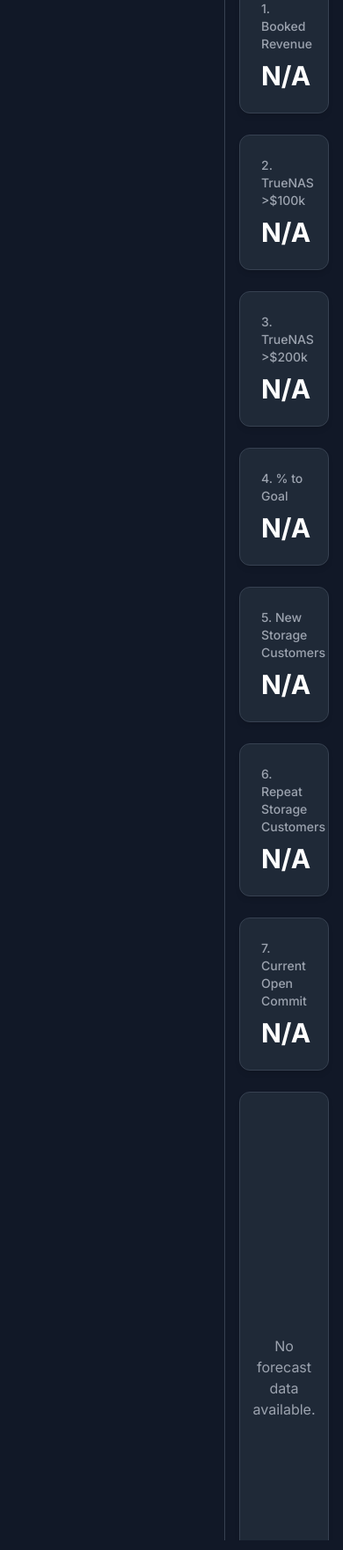
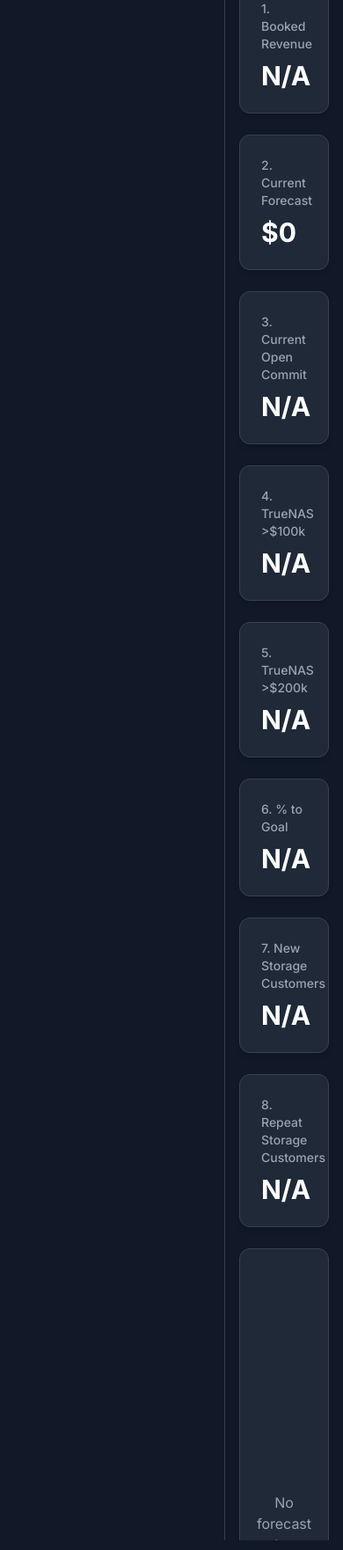
Before and after one commit to caseyabbott-truenas/live-salesforce-dashboard, a Flask app: page / in a window 390 px wide. Shown: the part 838-2600 px from the top of the page at 88% size. Run offline with Flask 3, Linux system fonts and the light colour scheme; data that the repository does not hold is empty; some libraries are stand-ins or nearby versions.

Commit message:
Add final KPI cards, fix SDR charts, and update layouts

```diff
--- a/app.py
+++ b/app.py
@@ -208,35 +208,100 @@
     return {'deal_count': deal_count}
 
 def get_current_open_commit_data(start_date, end_date, sales_region):
-    """ Calculates the value of current open commit opportunities. """
     if not sf_connection: return {}
-
     commit_products = "('TrueNAS', 'TrueNAS Mini', 'TrueCommand', 'TrueRack', 'TrueFlex')"
-
-    where_clauses = [
-        "IsClosed = False",
-        "ForecastCategoryName = 'Commit'",
-        f"Primary_Product__c IN {commit_products}"
-    ]
-    if start_date:
-        where_clauses.append(f"CloseDate >= {start_date}")
-    if end_date:
-        where_clauses.append(f"CloseDate <= {end_date}")
+    where_clauses = ["IsClosed = False", "ForecastCategoryName = 'Commit'", f"Primary_Product__c IN {commit_products}"]
+    if start_date: where_clauses.append(f"CloseDate >= {start_date}")
+    if end_date: where_clauses.append(f"CloseDate <= {end_date}")
     if sales_region and sales_region != 'All':
         regions_list = sales_region.split(',')
         formatted_regions = "','".join(regions_list)
         where_clauses.append(f"Sales_Region__c IN ('{formatted_regions}')")
-
     soql_query = f"SELECT SUM(Amount) FROM Opportunity WHERE {' AND '.join(where_clauses)}"
-
     try:
         result = sf_connection.query(soql_query)
         commit_amount = result['records'][0]['expr0'] or 0
     except Exception as e:
         print(f"❌ Current Open Commit Query Error: {e}")
         return {'commit_amount': 0}
+    return {'commit_amount': commit_amount}
 
-    return {'commit_amount': commit_amount}
+def get_current_forecast_data(start_date, end_date, sales_region):
+    booked_data = get_booked_revenue_data(start_date, end_date, sales_region)
+    commit_data = get_current_open_commit_data(start_date, end_date, sales_region)
+    booked_revenue = booked_data.get('booked_revenue', 0)
+    open_commit = commit_data.get('commit_amount', 0)
+    current_forecast = booked_revenue + open_commit
+    return {'current_forecast': current_forecast}
+
+def get_rep_performance_data(start_date, end_date):
+    if not sf_connection: return {}
+
+    owner_exclusions = "('Casey Abbott', 'Grace de Leon', 'Aundria Giardina')"
+    booking_products = ('TrueNAS', 'TrueNAS Mini', 'TrueCommand', 'TrueRack', 'TrueFlex', None, '')
+
+    shared_where = []
+    if start_date: shared_where.append(f"CloseDate >= {start_date}")
+    if end_date: shared_where.append(f"CloseDate <= {end_date}")
+    shared_where_string = ' AND '.join(shared_where)
+
+    soql_query = f"""
+        SELECT Owner.Name, Amount, Amount_Goal__c, StageName, Primary_Product__c, Account.Name, Quote_Number__c, Quota_Period__c, CloseDate
+        FROM Opportunity
+        WHERE {shared_where_string}
+        {'AND' if shared_where else ''} Owner.Name NOT IN {owner_exclusions}
+    """
+
+    try:
+        query_result = sf_connection.query_all(soql_query)
+        if not query_result['records']: return {}
+
+        records = []
+        for rec in query_result['records']:
+            records.append({
+                'ownerName': rec['Owner']['Name'],
+                'Amount': rec['Amount'],
+                'Amount_Goal__c': rec['Amount_Goal__c'],
+                'StageName': rec['StageName'],
+                'Primary_Product__c': rec['Primary_Product__c'],
+                'AccountName': rec['Account']['Name'] if rec['Account'] else '',
+                'Quote_Number__c': rec['Quote_Number__c'],
+                'Quota_Period__c': rec['Quota_Period__c']
+            })
+        df = pd.DataFrame(records)
+
+        quota_df = df[(df['StageName'] == 'Quota') & (df['Quota_Period__c'] == 'Monthly')]
+        quota_agg = quota_df.groupby('ownerName')['Amount_Goal__c'].sum().reset_index().rename(columns={'Amount_Goal__c': 'totalQuota'})
+
+        bookings_df = df[
+            (df['StageName'] == 'Closed Won') &
+            (~df['AccountName'].str.contains('ixsystems|iX Amazon', case=False, na=False)) &
+            (~df['Quote_Number__c'].str.contains('configurated', case=False, na=False)) &
+            (df['Primary_Product__c'].isin(booking_products))
+        ]
+        bookings_agg = bookings_df.groupby('ownerName')['Amount'].sum().reset_index().rename(columns={'Amount': 'totalBookings'})
+
+        if quota_agg.empty: return {}
+
+        merged_df = pd.merge(quota_agg, bookings_agg, on='ownerName', how='left').fillna(0)
+
+        merged_df = merged_df[merged_df['totalQuota'] > 0]
+
+        merged_df['percent_to_quota'] = merged_df.apply(
+            lambda row: (row['totalBookings'] / row['totalQuota'] * 100),
+            axis=1
+        )
+        merged_df = merged_df.sort_values(by='percent_to_quota', ascending=False)
+
+    except Exception as e:
+        print(f"❌ Rep Performance Query Error: {e}")
+        return {}
+
+    return {
+        'reps': merged_df['ownerName'].tolist(),
+        'percentages': merged_df['percent_to_quota'].tolist()
+    }
+
 
 def get_sdr_activity_data(start_date, end_date, activity_type):
     if not sf_connection: return {}
@@ -424,6 +489,14 @@
 def current_open_commit_endpoint():
     return jsonify(get_current_open_commit_data(request.args.get('start_date'), request.args.get('end_date'), request.args.get('sales_region')))
 
+@app.route('/api/data/current-forecast')
+def current_forecast_endpoint():
+    return jsonify(get_current_forecast_data(request.args.get('start_date'), request.args.get('end_date'), request.args.get('sales_region')))
+
+@app.route('/api/data/rep-performance')
+def rep_performance_endpoint():
+    return jsonify(get_rep_performance_data(request.args.get('start_date'), request.args.get('end_date')))
+
 @app.route('/api/data/sdr-generated-opps-chart')
 def sdr_generated_opps_chart_endpoint():
     return jsonify(get_sdr_generated_opps_chart_data(request.args.get('start_date'), request.args.get('end_date'), request.args.get('sales_region')))
--- a/templates/index.html
+++ b/templates/index.html
@@ -79,27 +79,40 @@
 
             <!-- Tab Content Panels -->
             <div id="kpi-dashboard" class="tab-content active">
+                <!-- THE FIX IS HERE: All 8 KPI cards are restored and numbered -->
                 <div class="grid grid-cols-1 sm:grid-cols-2 lg:grid-cols-4 gap-6 mb-6">
                     <div class="card"><h3 class="text-gray-400 text-sm font-medium">1. Booked Revenue</h3><p id="kpi-booked-revenue" class="text-3xl font-bold mt-2">$0</p></div>
-                    <div class="card"><h3 class="text-gray-400 text-sm font-medium">2. TrueNAS >$100k</h3><p id="kpi-100k-deals" class="text-3xl font-bold mt-2">0</p></div>
-                    <div class="card"><h3 class="text-gray-400 text-sm font-medium">3. TrueNAS >$200k</h3><p id="kpi-200k-deals" class="text-3xl font-bold mt-2">0</p></div>
-                    <div class="card"><h3 class="text-gray-400 text-sm font-medium">4. % to Goal</h3><p id="kpi-goal" class="text-3xl font-bold mt-2">0%</p></div>
-                    <div class="card"><h3 class="text-gray-400 text-sm font-medium">5. New Storage Customers</h3><p id="kpi-new-storage-customers" class="text-3xl font-bold mt-2">0</p></div>
-                    <div class="card"><h3 class="text-gray-400 text-sm font-medium">6. Repeat Storage Customers</h3><p id="kpi-repeat-storage-customers" class="text-3xl font-bold mt-2">0</p></div>
-                    <div class="card"><h3 class="text-gray-400 text-sm font-medium">7. Current Open Commit</h3><p id="kpi-open-commit" class="text-3xl font-bold mt-2">$0</p></div>
+                    <div class="card"><h3 class="text-gray-400 text-sm font-medium">2. Current Forecast</h3><p id="kpi-current-forecast" class="text-3xl font-bold mt-2">$0</p></div>
+                    <div class="card"><h3 class="text-gray-400 text-sm font-medium">3. Current Open Commit</h3><p id="kpi-open-commit" class="text-3xl font-bold mt-2">$0</p></div>
+                    <div class="card"><h3 class="text-gray-400 text-sm font-medium">4. TrueNAS >$100k</h3><p id="kpi-100k-deals" class="text-3xl font-bold mt-2">0</p></div>
+                    <div class="card"><h3 class="text-gray-400 text-sm font-medium">5. TrueNAS >$200k</h3><p id="kpi-200k-deals" class="text-3xl font-bold mt-2">0</p></div>
+                    <div class="card"><h3 class="text-gray-400 text-sm font-medium">6. % to Goal</h3><p id="kpi-goal" class="text-3xl font-bold mt-2">0%</p></div>
+                    <div class="card"><h3 class="text-gray-400 text-sm font-medium">7. New Storage Customers</h3><p id="kpi-new-storage-customers" class="text-3xl font-bold mt-2">0</p></div>
+                    <div class="card"><h3 class="text-gray-400 text-sm font-medium">8. Repeat Storage Customers</h3><p id="kpi-repeat-storage-customers" class="text-3xl font-bold mt-2">0</p></div>
                 </div>
-                <div class="grid grid-cols-1 lg:grid-cols-2 gap-6">
+                <div class="grid grid-cols-1 xl:grid-cols-2 gap-6">
                     <div class="card"><div id="forecast-chart-container" style="height: 600px;"></div></div>
                     <div class="card"><div id="bookings-chart-container" style="height: 600px;"></div></div>
+                    <div class="card col-span-1 xl:col-span-2">
+                        <div class="flex justify-between items-center mb-4">
+                            <h3 class="text-lg font-semibold text-white">Rep Performance (% to Quota)</h3>
+                            <div class="flex items-center space-x-2">
+                                <label for="rep-performance-threshold" class="filter-label text-sm">Min. % to Quota:</label>
+                                <input type="range" id="rep-performance-threshold" min="0" max="200" value="0" class="w-32">
+                                <span id="rep-threshold-value" class="text-white font-semibold">0%</span>
+                            </div>
+                        </div>
+                        <div id="rep-performance-chart-container" style="height: 600px;"></div>
+                    </div>
                 </div>
             </div>
 
             <div id="sdr-dashboard" class="tab-content">
-                <div class="grid grid-cols-1 lg:grid-cols-2 gap-6">
-                    <div class="card"><div id="sdr-generated-opps-chart-container" style="height: 500px;"></div></div>
-                    <div class="card"><div id="sdr-meeting-chart-container" class="chart-container" style="height: 500px;"></div></div>
+                <div class="grid grid-cols-1 md:grid-cols-2 gap-6">
                     <div class="card"><div id="sdr-email-chart-container" style="height: 500px;"></div></div>
                     <div class="card"><div id="sdr-call-chart-container" style="height: 500px;"></div></div>
+                    <div class="card"><div id="sdr-meeting-chart-container" class="chart-container" style="height: 500px;"></div></div>
+                    <div class="card"><div id="sdr-generated-opps-chart-container" style="height: 500px;"></div></div>
                 </div>
             </div>
 
@@ -133,6 +146,8 @@
     </div>
 
     <script>
+        let _repPerformanceData = null;
+
         document.addEventListener('DOMContentLoaded', function() {
             setDefaultDates();
             populateRegionFilter();
@@ -140,7 +155,14 @@
             setupTabs();
             document.getElementById('apply-filters').addEventListener('click', updateActiveDashboard);
             document.getElementById('apply-ml-filters').addEventListener('click', updateMlDashboard);
-            updateKpiDashboard(); // Load the initial dashboard
+
+            const repThresholdSlider = document.getElementById('rep-performance-threshold');
+            repThresholdSlider.addEventListener('input', () => {
+                document.getElementById('rep-threshold-value').textContent = `${repThresholdSlider.value}%`;
+                renderRepPerformanceChart(_repPerformanceData);
+            });
+
+            updateKpiDashboard();
         });
 
         function setupTabs() {
@@ -161,7 +183,7 @@
                         }
                     } else {
                         filtersContainer.style.display = 'block';
-                        updateActiveDashboard(); // Refresh data when switching to a new tab
+                        updateActiveDashboard();
                     }
                 });
             });
@@ -242,6 +264,7 @@
             const queryParams = getFilterParams();
             showLoading('forecast-chart-container', 'Forecast by Region');
             showLoading('bookings-chart-container', 'Bookings by Month');
+            showLoading('rep-performance-chart-container', 'Rep Performance');
             document.getElementById('kpi-goal').textContent = '...';
             document.getElementById('kpi-booked-revenue').textContent = '...';
             document.getElementById('kpi-new-storage-customers').textContent = '...';
@@ -249,6 +272,7 @@
             document.getElementById('kpi-100k-deals').textContent = '...';
             document.getElementById('kpi-200k-deals').textContent = '...';
             document.getElementById('kpi-open-commit').textContent = '...';
+            document.getElementById('kpi-current-forecast').textContent = '...';
 
             Promise.all([
                 fetch('/api/data/forecast' + queryParams).then(res => res.json()),
@@ -259,8 +283,10 @@
                 fetch('/api/data/repeat-storage-customers' + queryParams).then(res => res.json()),
                 fetch('/api/data/100k-deals' + queryParams).then(res => res.json()),
                 fetch('/api/data/200k-deals' + queryParams).then(res => res.json()),
-                fetch('/api/data/current-open-commit' + queryParams).then(res => res.json())
-            ]).then(([forecastData, bookingsData, goalData, bookedRevenueData, newStorage, repeatStorage, deals100k, deals200k, openCommitData]) => {
+                fetch('/api/data/current-open-commit' + queryParams).then(res => res.json()),
+                fetch('/api/data/current-forecast' + queryParams).then(res => res.json()),
+                fetch('/api/data/rep-performance' + queryParams).then(res => res.json())
+            ]).then(([forecastData, bookingsData, goalData, bookedRevenueData, newStorage, repeatStorage, deals100k, deals200k, openCommitData, currentForecastData, repData]) => {
                 renderForecastChart(forecastData);
                 renderBookingsChart(bookingsData);
                 renderGoalCard(goalData);
@@ -270,6 +296,9 @@
                 renderLargeDealsCard('kpi-100k-deals', deals100k);
                 renderLargeDealsCard('kpi-200k-deals', deals200k);
                 renderCurrentOpenCommitCard(openCommitData);
+                renderCurrentForecastCard(currentForecastData);
+                _repPerformanceData = repData;
+                renderRepPerformanceChart(_repPerformanceData);
             }).catch(error => console.error('Error fetching KPI data:', error));
         }
 
@@ -355,6 +384,16 @@
             }
         }
 
+        function renderCurrentForecastCard(data) {
+            const kpiEl = document.getElementById('kpi-current-forecast');
+            if (data && typeof data.current_forecast !== 'undefined') {
+                const value = data.current_forecast;
+                kpiEl.textContent = value >= 1000000 ? `$${(value / 1000000).toFixed(1)}M` : value >= 1000 ? `$${(value / 1000).toFixed(0)}K` : `$${value}`;
+            } else {
+                kpiEl.textContent = 'N/A';
+            }
+        }
+
         function renderForecastChart(data) {
             const container = document.getElementById('forecast-chart-container');
             container.innerHTML = '';
@@ -379,7 +418,7 @@
             }
 
             const traces = [];
-            const regionColors = ['#0095D5', '#A0AEC0', '#4299E1', '#718096', '#2B6CB0', '#E2E8F0'];
+            const regionColors = ['#2B6CB0', '#38A169', '#4299E1', '#48BB78', '#2C5282', '#2F855A'];
             data.regions.forEach((region, index) => {
                 traces.push({
                     x: data.labels,
@@ -410,13 +449,59 @@
             if (!data || !data.labels || data.labels.length === 0) {
                 container.innerHTML = `<p class="text-center h-full flex items-center justify-center text-gray-400">No data available for ${title}.</p>`; return;
             }
-            const sdrColors = ['#2C5282', '#2B6CB0', '#4299E1', '#63B3ED'];
+            const sdrColors = ['#2B6CB0', '#38A169', '#4299E1', '#48BB78'];
             const traces = [];
             data.sdr_names.forEach((name, index) => {
                 traces.push({x: data.labels, y: data.sdr_data[name], name: name, type: 'bar', marker: {color: sdrColors[index % sdrColors.length]}, text: data.sdr_data[name].map(v => v > 0 ? v : ''), textposition: 'inside', insidetextanchor: 'middle', textfont: {color: 'white', weight: 'bold', size: 16}});
             });
             const layout = {title: `<b>${title}</b>`, barmode: 'group', template: 'plotly_dark', font: {family: "Inter, sans-serif", color: "white"}, paper_bgcolor: 'rgba(0,0,0,0)', plot_bgcolor: 'rgba(0,0,0,0)', margin: {l: 80, r: 20, t: 60, b: 50}, yaxis: {title: yAxisTitle}, xaxis: {title: 'Month'}};
             Plotly.newPlot(container, traces, layout, {responsive: true, displaylogo: false});
+        }
+
+        function renderRepPerformanceChart(data) {
+            const container = document.getElementById('rep-performance-chart-container');
+            container.innerHTML = '';
+
+            const threshold = parseInt(document.getElementById('rep-performance-threshold').value, 10);
+
+            if (!data || !data.reps || data.reps.length === 0) {
+                container.innerHTML = '<p class="text-center h-full flex items-center justify-center text-gray-400">No rep performance data available.</p>'; return;
+            }
+
+            const filteredReps = [];
+            const filteredPercentages = [];
+            data.percentages.forEach((p, index) => {
+                if (p >= threshold) {
+                    filteredReps.push(data.reps[index]);
+                    filteredPercentages.push(p);
+                }
+            });
+
+            if (filteredReps.length === 0) {
+                container.innerHTML = '<p class="text-center h-full flex items-center justify-center text-gray-400">No reps meet the selected threshold.</p>'; return;
+            }
+
+            const trace = {
+                y: filteredReps,
+                x: filteredPercentages,
+                type: 'bar',
+                orientation: 'h',
+                marker: { color: '#2B6CB0' },
+                text: filteredPercentages.map(p => `${p.toFixed(1)}%`),
+                textposition: 'inside',
+                insidetextanchor: 'middle',
+                textfont: { color: 'white', weight: 'bold', size: 16 }
+            };
+            const layout = {
+                template: 'plotly_dark',
+                font: {family: "Inter, sans-serif", color: "white"},
+                paper_bgcolor: 'rgba(0,0,0,0)',
+                plot_bgcolor: 'rgba(0,0,0,0)',
+                margin: {l: 150, r: 20, t: 20, b: 50},
+                xaxis: {title: '% to Quota', ticksuffix: '%'},
+                yaxis: {autorange: 'reversed'}
+            };
+            Plotly.newPlot(container, [trace], layout, {responsive: true, displaylogo: false});
         }
 
         function renderMlDashboard(data) {
```
